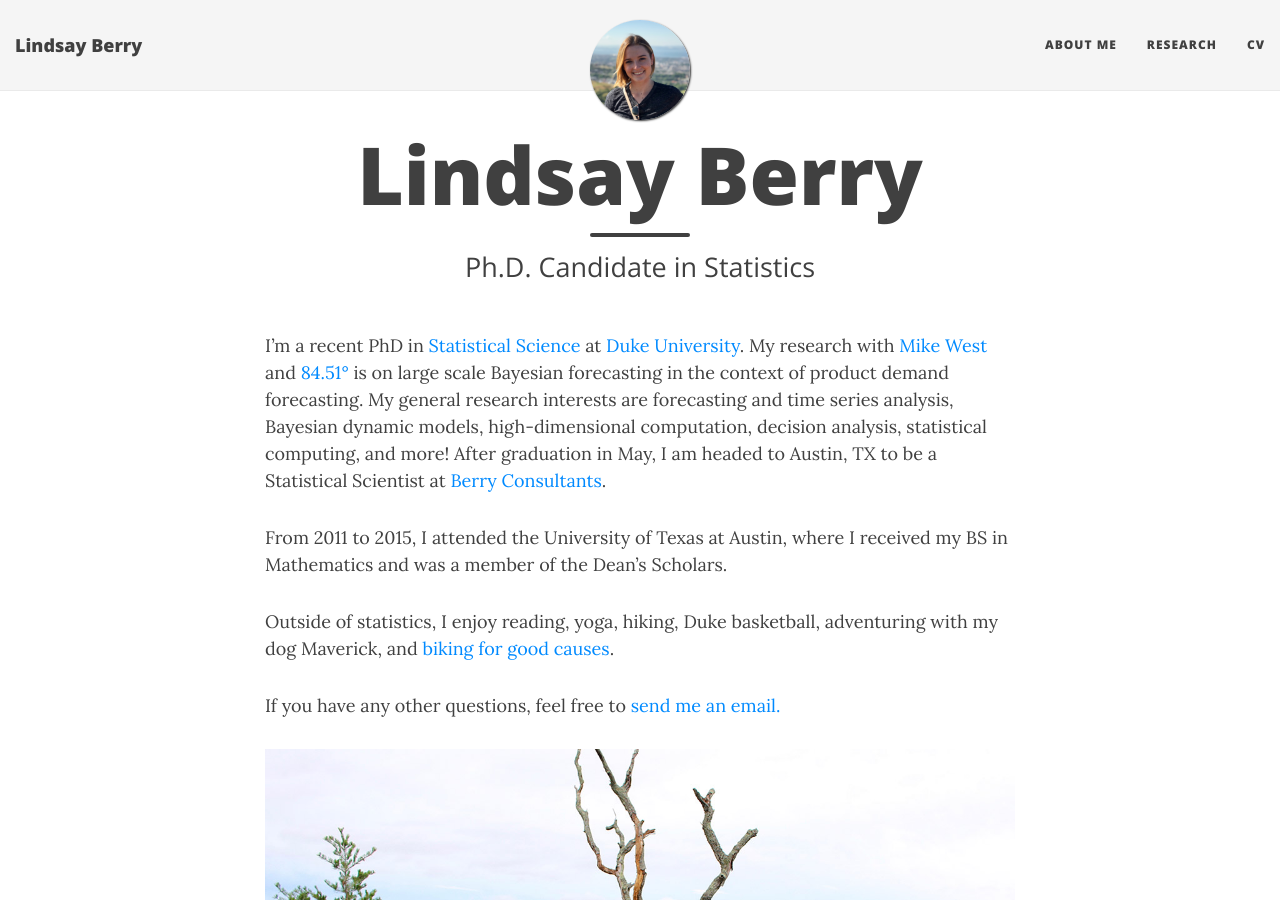
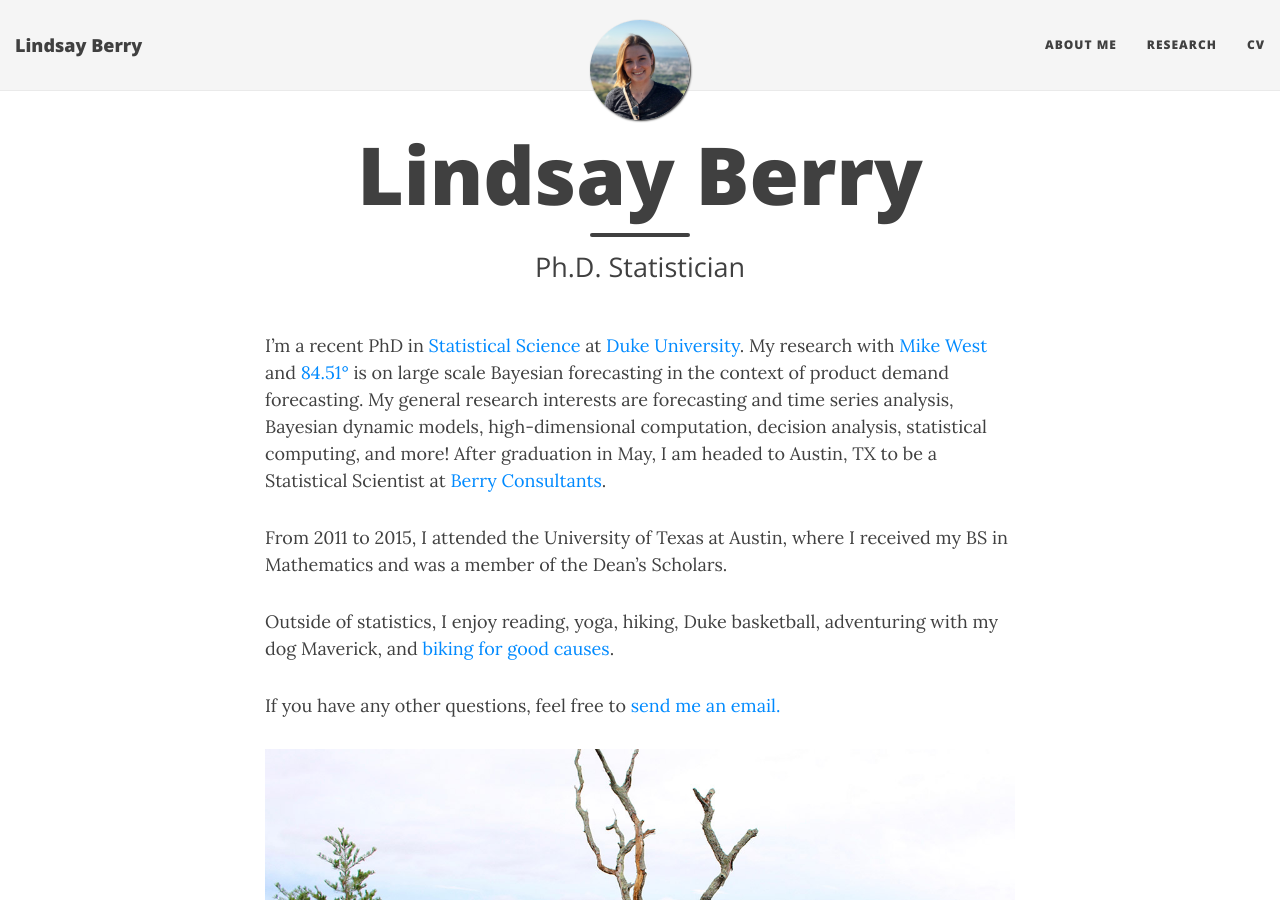
Before and after one commit to lindsayberry/archive-website-template, a Jekyll site: the page built from aboutme.md, in a window 1280 px wide and 900 px high. Built offline with Jekyll 4.4.1, drawn with Linux system fonts in a browser that asks for light colours; nearby versions of some CDN libraries.

Commit message:
Update title on aboutme

```diff
--- a/aboutme.md
+++ b/aboutme.md
@@ -1,7 +1,7 @@
 ---
 layout: page
 title: Lindsay Berry
-subtitle: Ph.D. Candidate in Statistics
+subtitle: Ph.D. Statistician
 ---
 
 I'm a recent PhD in [Statistical Science](http://stat.duke.edu/) at [Duke University](https://www.duke.edu/). My research with [Mike West](http://www2.stat.duke.edu/~mw/) and [84.51&deg;](https://www.8451.com/) is on large scale Bayesian forecasting in the context of product demand forecasting. My general research interests are forecasting and time series analysis, Bayesian dynamic models, high-dimensional computation, decision analysis, statistical computing, and more! After graduation in May, I am headed to Austin, TX to be a Statistical Scientist at [Berry Consultants](https://www.berryconsultants.com/).
```
